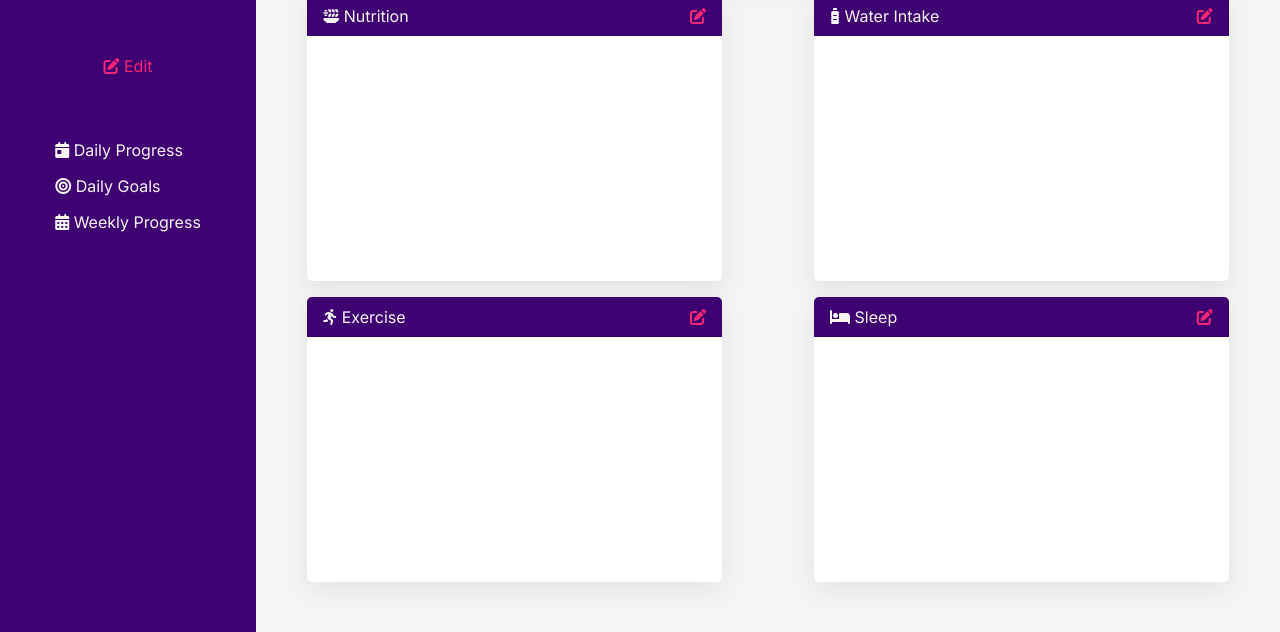
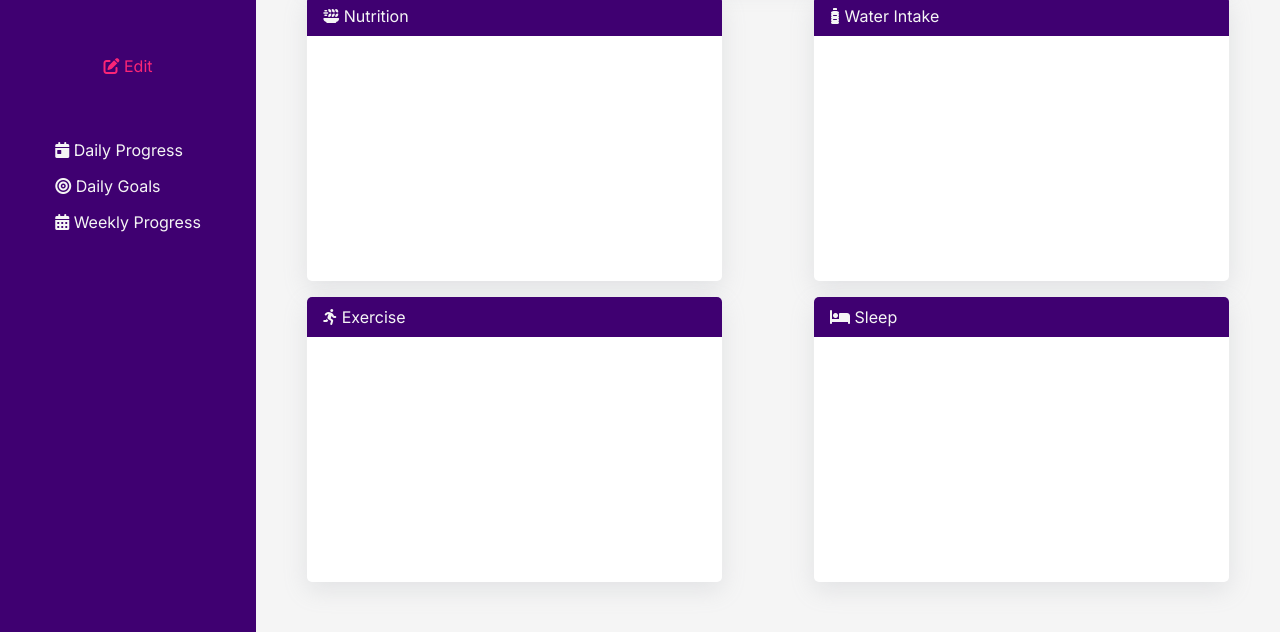
Before and after one commit to gisellepbn/health-tracker, a Django app: template plans/templates/plans/plan.html in a window 1280 px wide. Shown: the part 168-800 px from the top of the page. Run offline with Django 4.2, Linux system fonts and the light colour scheme; the template is opened without the code that fills it, so the values that code supplies are empty.

Commit message:
Fix bug. Remove edit icon from weekly progress cards

```diff
--- a/plans/templates/plans/plan.html
+++ b/plans/templates/plans/plan.html
@@ -394,9 +394,6 @@
 					<p class="card-title">
 						<i class="fa-solid fa-plate-wheat"></i> Nutrition
 					</p>
-					<a href="" class="card-edit"
-						><i class="fa-solid fa-pen-to-square"></i
-					></a>
 				</div>
 				<div class="card-content">
 					<div class="weekly-content">
@@ -420,9 +417,6 @@
 					<p class="card-title">
 						<i class="fa-solid fa-bottle-water"></i> Water Intake
 					</p>
-					<a href="" class="card-edit"
-						><i class="fa-solid fa-pen-to-square"></i
-					></a>
 				</div>
 				<div class="card-content">
 					<div class="weekly-content">
@@ -446,9 +440,6 @@
 					<p class="card-title">
 						<i class="fa-solid fa-person-running"></i> Exercise
 					</p>
-					<a href="" class="card-edit"
-						><i class="fa-solid fa-pen-to-square"></i
-					></a>
 				</div>
 				<div class="card-content">
 					<div class="weekly-content">
@@ -470,9 +461,6 @@
 			<div class="card">
 				<div class="card-header">
 					<p class="card-title"><i class="fa-solid fa-bed"></i> Sleep</p>
-					<a href="" class="card-edit"
-						><i class="fa-solid fa-pen-to-square"></i
-					></a>
 				</div>
 				<div class="card-content">
 					<div class="weekly-content">
```
